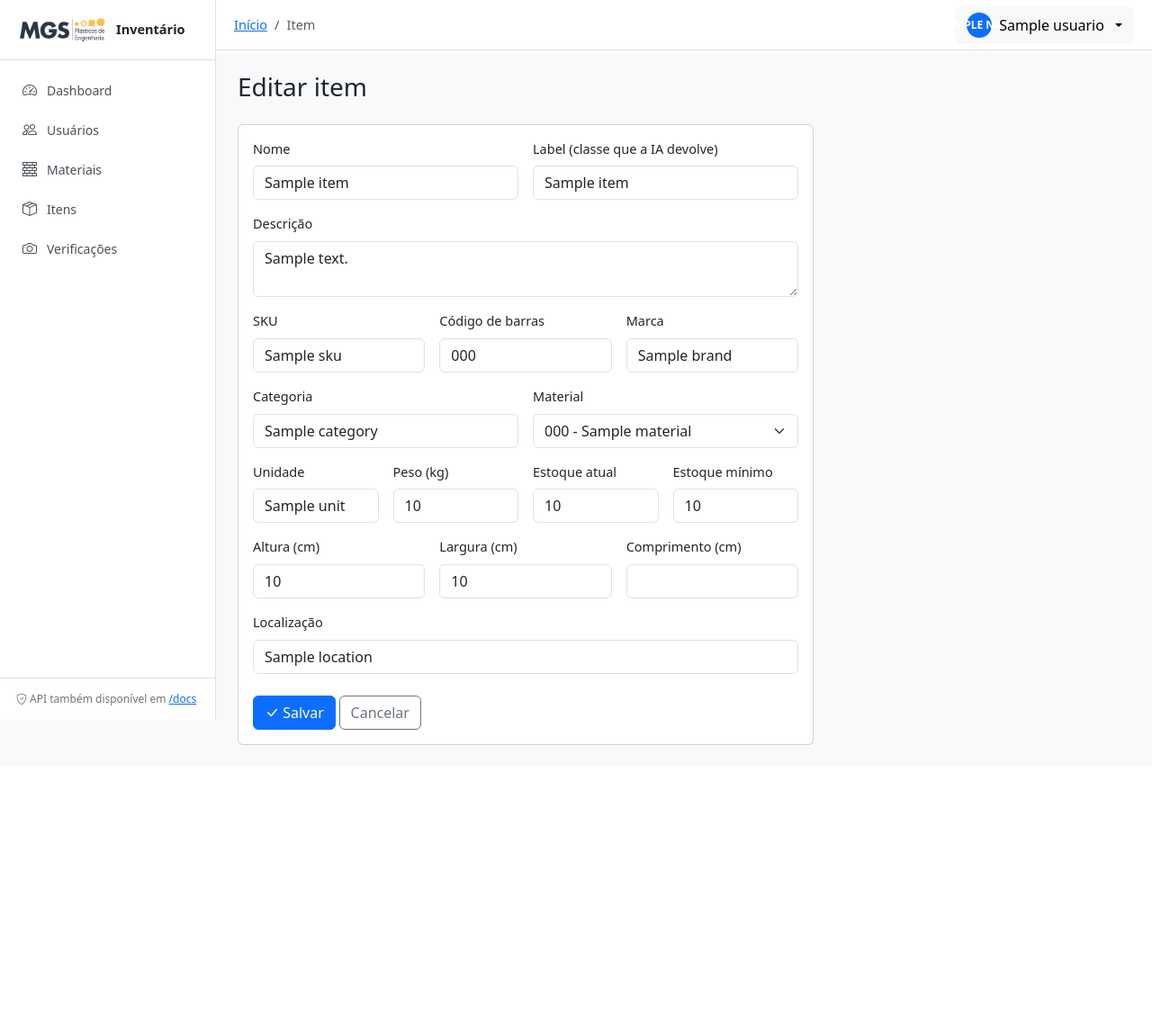
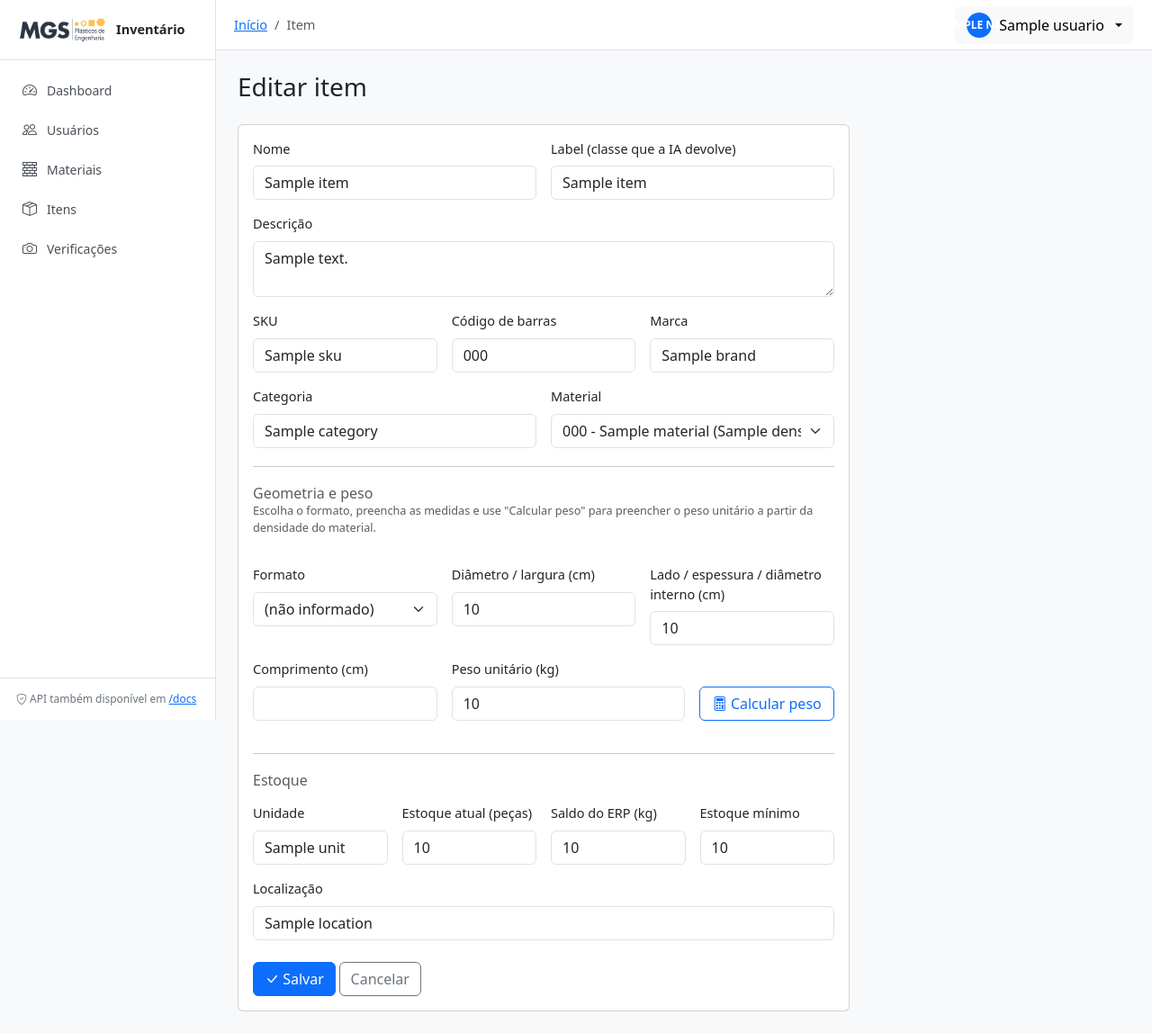
Before and after one commit to Main-Break/MGS-Inventory-backend, a FastAPI app: template templates/itens/form.html in a window 1280 px wide. Shown: the whole page at 90% size. Before the commit the page ends 828 px from the top, so only its background shows below. Run offline with FastAPI, Linux system fonts and the light colour scheme; the template is opened without the code that fills it: most values are stand-ins (such as "Sample title", 1, 10 or a date in 2020); parts of the project's set-up code (start-up, migrations or seed data) failed here and were passed over; some libraries are stand-ins or nearby versions.

Commit message:
Formulário de item ganha geometria/peso, e a tela ganha import/export por CSV
O formulário de item agora tem formato geométrico e um botão "Calcular
peso" que chama GET /app/itens/calcular-peso e preenche o peso unitário
(a fórmula mora só no backend, util/calculo_peso.py, o JS só chama a
rota). Importação e exportação por CSV (GET/POST /app/itens/importar,
GET /app/itens/exportar), upsert pelo SKU.

```diff
--- a/static/js/app.js
+++ b/static/js/app.js
@@ -1,13 +1,19 @@
 /*
-Script da interface web. Só uma coisa: monta o modal de confirmação
-genérico (#modalConfirmacao, em templates/base.html) a partir dos data-*
-do botão que abriu ele, antes de aparecer na tela.
-
-Nenhuma chamada de rede acontece aqui: o modal só prepara um <form> comum
-(method="post"), que envia como qualquer outro formulário da interface.
+Script da interface web: o modal de confirmação genérico (#modalConfirmacao, em
+templates/base.html) e o botão "Calcular peso" do formulário de item
+(templates/itens/form.html).
 */
 
 document.addEventListener("DOMContentLoaded", function () {
+    iniciarModalConfirmacao();
+    iniciarCalculoPeso();
+});
+
+
+function iniciarModalConfirmacao() {
+    // Monta o modal a partir dos data-* do botão que abriu ele. Nenhuma chamada de
+    // rede acontece aqui: o modal só prepara um <form> comum (method="post"), que
+    // envia como qualquer outro formulário da interface.
     var modal = document.getElementById("modalConfirmacao");
     if (!modal) return;
 
@@ -25,4 +31,45 @@ document.addEventListener("DOMContentLoaded", function () {
         confirmar.textContent = botao.getAttribute("data-botao-texto") || "Confirmar";
         confirmar.className = "btn " + (botao.getAttribute("data-botao-classe") || "btn-danger");
     });
-});
+}
+
+
+function iniciarCalculoPeso() {
+    // Chama GET /app/itens/calcular-peso (views/itens.py) com o formato, o material
+    // e as medidas já preenchidas no formulário, e usa o resultado para preencher
+    // o peso unitário. A fórmula em si mora só no backend (util/calculo_peso.py).
+    var botao = document.getElementById("botaoCalcularPeso");
+    if (!botao) return;
+
+    botao.addEventListener("click", function () {
+        var aviso = document.getElementById("avisoCalculoPeso");
+        var shape = document.getElementById("shape").value;
+        var materialId = document.getElementById("material_id").value;
+
+        if (!shape || !materialId) {
+            aviso.innerHTML = '<div class="alert alert-warning py-2 mb-0">Escolha o formato e o material antes de calcular.</div>';
+            return;
+        }
+
+        var parametros = new URLSearchParams({
+            shape: shape,
+            material_id: materialId,
+            height_cm: document.getElementById("height_cm").value || 0,
+            width_cm: document.getElementById("width_cm").value || 0,
+            length_cm: document.getElementById("length_cm").value || 0,
+        });
+
+        fetch("/app/itens/calcular-peso?" + parametros.toString())
+            .then(function (resposta) {
+                if (!resposta.ok) throw new Error("Não foi possível calcular o peso.");
+                return resposta.json();
+            })
+            .then(function (dado) {
+                document.getElementById("weight_kg").value = dado.peso_kg;
+                aviso.innerHTML = '<div class="alert alert-success py-2 mb-0">Peso calculado: ' + dado.peso_kg + ' kg.</div>';
+            })
+            .catch(function (erro) {
+                aviso.innerHTML = '<div class="alert alert-danger py-2 mb-0">' + erro.message + '</div>';
+            });
+    });
+}
--- a/templates/itens/form.html
+++ b/templates/itens/form.html
@@ -3,13 +3,13 @@
 {% block conteudo %}
     <h1 class="h3 mb-4">{{ "Editar item" if item and item.id else "Novo item" }}</h1>
 
-    <div class="card" style="max-width: 640px;">
+    <div class="card" style="max-width: 680px;">
         <div class="card-body">
             {% if erro %}
             <div class="alert alert-danger">{{ erro }}</div>
             {% endif %}
 
-            <form method="post" action="{{ '/app/itens/' ~ item.id ~ '/editar' if item and item.id else '/app/itens/novo' }}">
+            <form method="post" action="{{ '/app/itens/' ~ item.id ~ '/editar' if item and item.id else '/app/itens/novo' }}" id="formItem">
                 <div class="row g-3">
                     <div class="col-md-6">
                         <label for="name" class="form-label">Nome</label>
@@ -47,9 +47,54 @@
                         <select class="form-select" id="material_id" name="material_id">
                             <option value="">(nenhum)</option>
                             {% for material in materiais %}
-                            <option value="{{ material.id }}" {{ "selected" if item and item.material_id == material.id else "" }}>{{ material.code }} - {{ material.name }}</option>
+                            <option value="{{ material.id }}" {{ "selected" if item and item.material_id == material.id else "" }}>{{ material.code }} - {{ material.name }} ({{ material.density }} g/cm³)</option>
                             {% endfor %}
                         </select>
+                    </div>
+
+                    <div class="col-12"><hr class="my-1"></div>
+                    <div class="col-12">
+                        <h2 class="h6 text-muted mb-0">Geometria e peso</h2>
+                        <p class="small text-muted">Escolha o formato, preencha as medidas e use "Calcular peso" para preencher o peso unitário a partir da densidade do material.</p>
+                    </div>
+
+                    <div class="col-md-4">
+                        <label for="shape" class="form-label">Formato</label>
+                        <select class="form-select" id="shape" name="shape">
+                            <option value="">(não informado)</option>
+                            {% for formato in formatos %}
+                            <option value="{{ formato }}" {{ "selected" if item and item.shape == formato else "" }}>
+                                {{ {"bastao_redondo": "Bastão redondo", "bastao_quadrado": "Bastão quadrado", "tubo": "Tubo", "chapa": "Chapa"}[formato] }}
+                            </option>
+                            {% endfor %}
+                        </select>
+                    </div>
+                    <div class="col-md-4">
+                        <label for="width_cm" class="form-label">Diâmetro / largura (cm)</label>
+                        <input type="number" step="0.01" class="form-control" id="width_cm" name="width_cm" value="{{ item.width_cm if item and item.width_cm else '' }}">
+                    </div>
+                    <div class="col-md-4">
+                        <label for="height_cm" class="form-label">Lado / espessura / diâmetro interno (cm)</label>
+                        <input type="number" step="0.01" class="form-control" id="height_cm" name="height_cm" value="{{ item.height_cm if item and item.height_cm else '' }}">
+                    </div>
+                    <div class="col-md-4">
+                        <label for="length_cm" class="form-label">Comprimento (cm)</label>
+                        <input type="number" step="0.01" class="form-control" id="length_cm" name="length_cm" value="{{ item.length_cm if item and item.length_cm else '' }}">
+                    </div>
+                    <div class="col-md-5">
+                        <label for="weight_kg" class="form-label">Peso unitário (kg)</label>
+                        <input type="number" step="0.001" class="form-control" id="weight_kg" name="weight_kg" value="{{ item.weight_kg if item and item.weight_kg else '' }}">
+                    </div>
+                    <div class="col-md-3 d-flex align-items-end">
+                        <button type="button" class="btn btn-outline-primary w-100" id="botaoCalcularPeso">
+                            <i class="bi bi-calculator"></i> Calcular peso
+                        </button>
+                    </div>
+                    <div class="col-12" id="avisoCalculoPeso"></div>
+
+                    <div class="col-12"><hr class="my-1"></div>
+                    <div class="col-12">
+                        <h2 class="h6 text-muted mb-0">Estoque</h2>
                     </div>
 
                     <div class="col-md-3">
@@ -57,29 +102,16 @@
                         <input type="text" class="form-control" id="unit" name="unit" value="{{ item.unit if item and item.unit else 'un' }}">
                     </div>
                     <div class="col-md-3">
-                        <label for="weight_kg" class="form-label">Peso (kg)</label>
-                        <input type="number" step="0.001" class="form-control" id="weight_kg" name="weight_kg" value="{{ item.weight_kg if item and item.weight_kg else '' }}">
+                        <label for="stock_quantity" class="form-label">Estoque atual (peças)</label>
+                        <input type="number" class="form-control" id="stock_quantity" name="stock_quantity" value="{{ item.stock_quantity if item and item.stock_quantity else 0 }}">
                     </div>
                     <div class="col-md-3">
-                        <label for="stock_quantity" class="form-label">Estoque atual</label>
-                        <input type="number" class="form-control" id="stock_quantity" name="stock_quantity" value="{{ item.stock_quantity if item and item.stock_quantity else 0 }}">
+                        <label for="stock_kg_erp" class="form-label">Saldo do ERP (kg)</label>
+                        <input type="number" step="0.001" class="form-control" id="stock_kg_erp" name="stock_kg_erp" value="{{ item.stock_kg_erp if item and item.stock_kg_erp else '' }}">
                     </div>
                     <div class="col-md-3">
                         <label for="min_stock" class="form-label">Estoque mínimo</label>
                         <input type="number" class="form-control" id="min_stock" name="min_stock" value="{{ item.min_stock if item and item.min_stock else 0 }}">
-                    </div>
-
-                    <div class="col-md-4">
-                        <label for="height_cm" class="form-label">Altura (cm)</label>
-                        <input type="number" step="0.01" class="form-control" id="height_cm" name="height_cm" value="{{ item.height_cm if item and item.height_cm else '' }}">
-                    </div>
-                    <div class="col-md-4">
-                        <label for="width_cm" class="form-label">Largura (cm)</label>
-                        <input type="number" step="0.01" class="form-control" id="width_cm" name="width_cm" value="{{ item.width_cm if item and item.width_cm else '' }}">
-                    </div>
-                    <div class="col-md-4">
-                        <label for="length_cm" class="form-label">Comprimento (cm)</label>
-                        <input type="number" step="0.01" class="form-control" id="length_cm" name="length_cm" value="{{ item.length_cm if item and item.length_cm else '' }}">
                     </div>
 
                     <div class="col-12">
```
Also changed, not shown: templates/itens/importar.html (added, +44 -0 lines), templates/itens/list.html (+7 -3 lines), tests/test_itens.py (+37 -0 lines), views/itens.py (+133 -13 lines).
